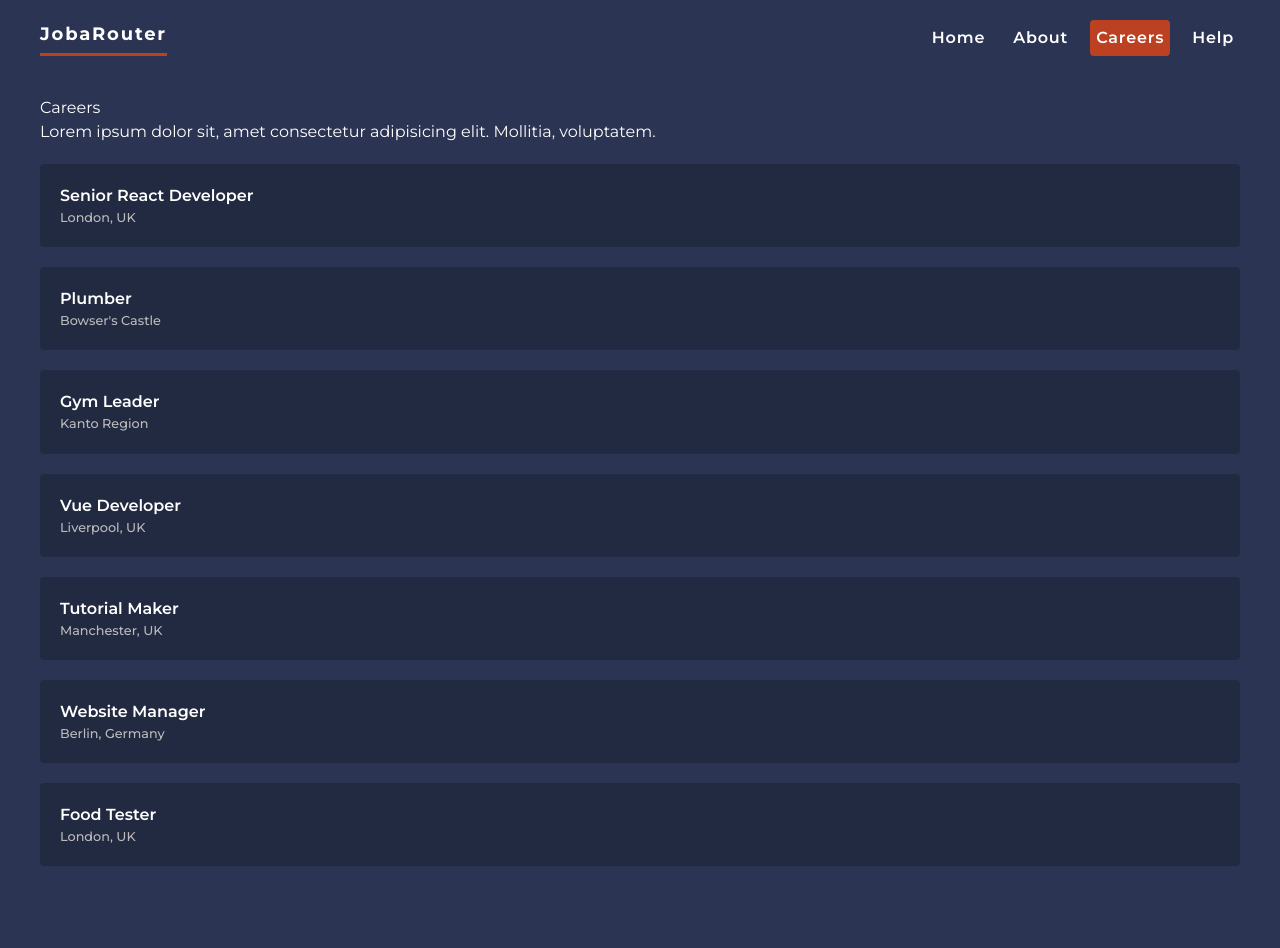
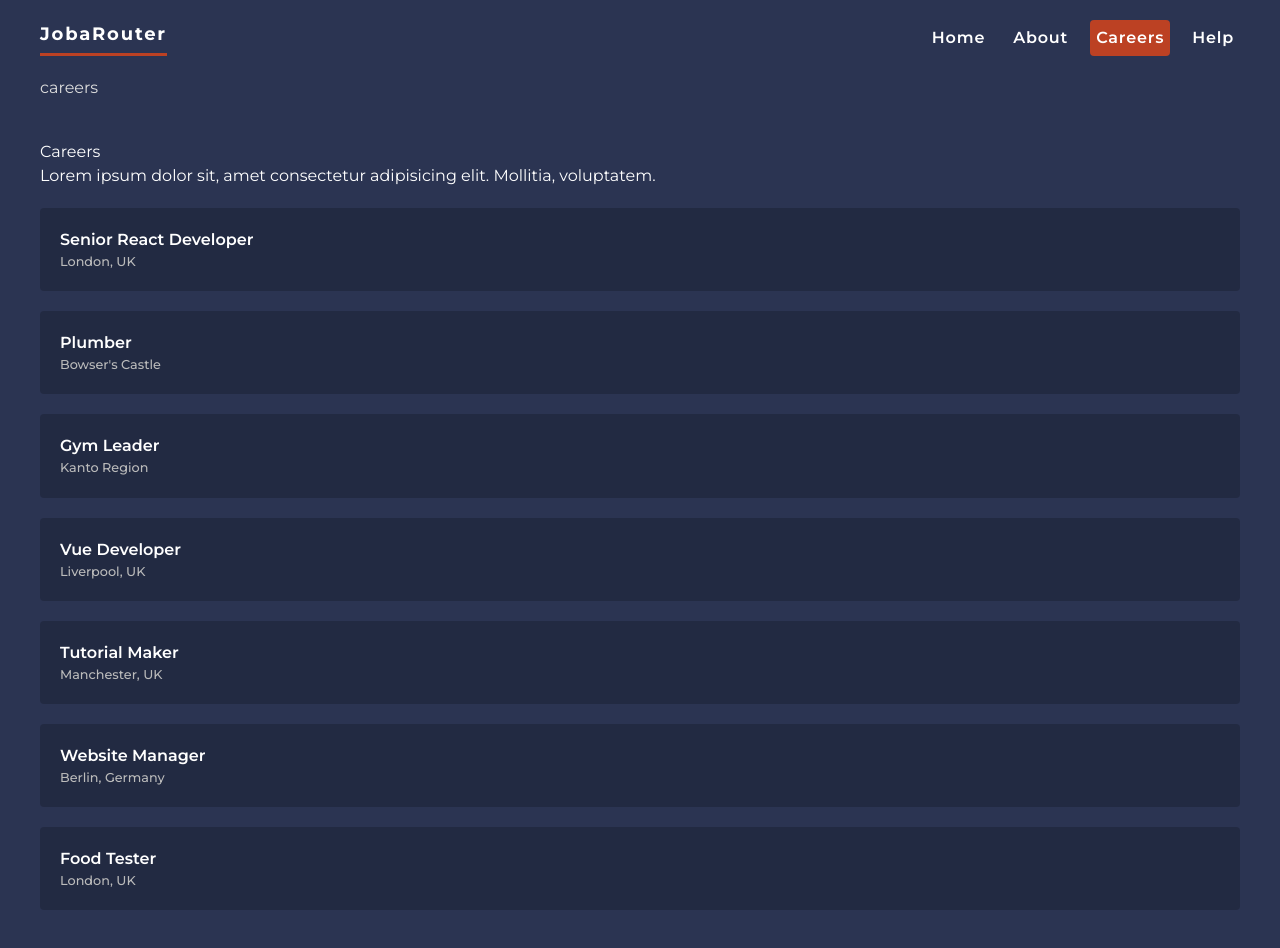
Before and after one commit to IRAKOZEAimeAubin/react-router-basics, a React (Vite) app: page /careers in a window 1280 px wide. Shown: the top 948 px of the page. Before the commit the page ends 926 px from the top, so only its background shows below. Built offline with nearby package versions, Linux system fonts and the light colour scheme; data requests are answered from the project's data file.

Commit message:
feat: add bread crumbs

```diff
--- /dev/null
+++ b/src/components/BreadCrumbs.jsx
@@ -0,0 +1,26 @@
+import { Link, useLocation } from "react-router-dom";
+
+const BreadCrumbs = () => {
+    const location = useLocation()
+
+    let currentLink = ""
+    const crumbs = location.pathname.split( "/" )
+        .filter( crumb => crumb !== "" )
+        .map( crumb => {
+            currentLink += `/${ crumb }`
+
+            return (
+                <div key={ crumb } className="crumb">
+                    <Link to={ currentLink }>{ crumb }</Link>
+                </div>
+            )
+        } )
+
+    return (
+        <div className="bread-crumbs">
+            { crumbs }
+        </div>
+    )
+}
+
+export default BreadCrumbs
--- a/src/index.css
+++ b/src/index.css
@@ -88,3 +88,26 @@
  font-size: 0.8em;
  color: #bbb;
 }
+
+.bread-crumbs {
+  max-width: 1200px;
+  margin: 20px auto;
+}
+
+.bread-crumbs > *{
+  display: inline-block;
+  margin-right: 10px;
+}
+
+.bread-crumbs .crumb:after {
+  content: '>';
+  margin-left: 10px;
+}
+
+.bread-crumbs .crumb:last-child:after {
+  display: none;
+}
+
+.bread-crumbs .crumb a {
+  color: #ddd;
+}
--- a/src/layouts/RootLayout.jsx
+++ b/src/layouts/RootLayout.jsx
@@ -1,4 +1,5 @@
 import { NavLink, Outlet } from "react-router-dom"
+import BreadCrumbs from "../components/BreadCrumbs";
 
 
 const RootLayout = () => {
@@ -12,6 +13,7 @@
                     <NavLink to="careers">Careers</NavLink>
                     <NavLink to="help">Help</NavLink>
                 </nav>
+                <BreadCrumbs />
             </header>
             <main className="max-w-[1200px] my-10 mx-auto">
                 <Outlet />
```
